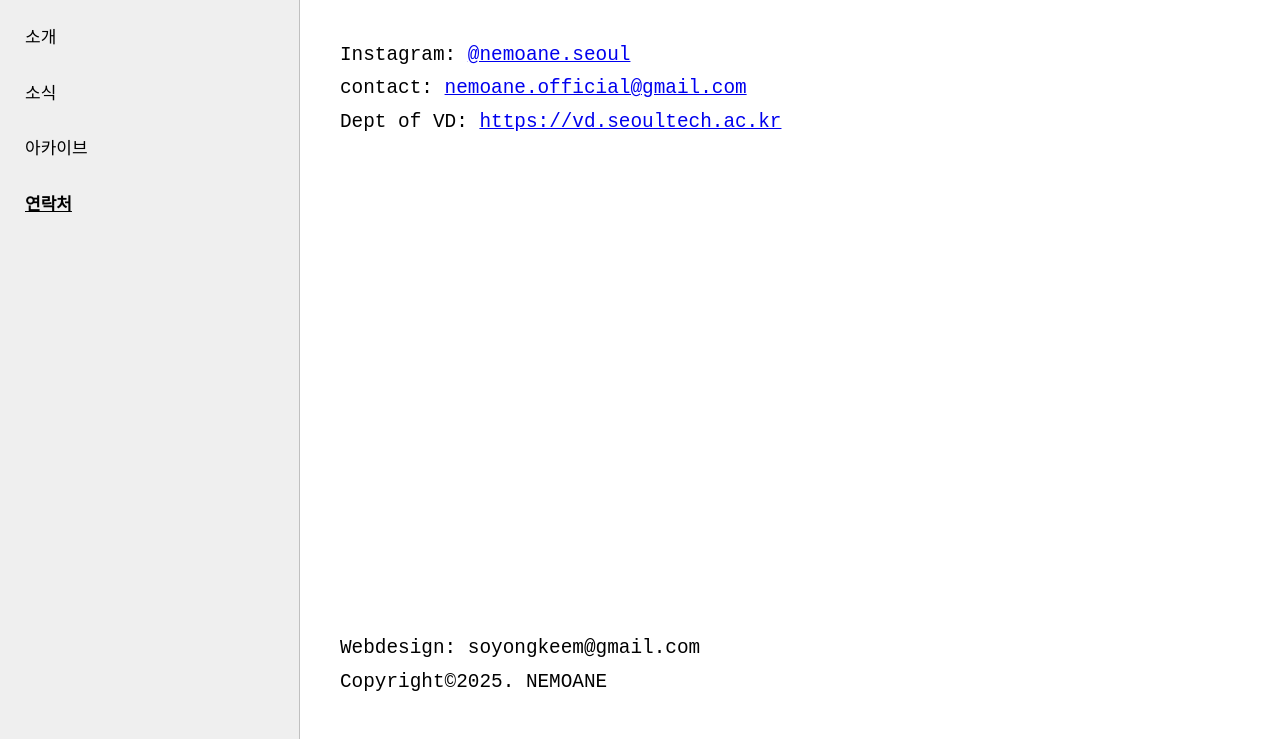
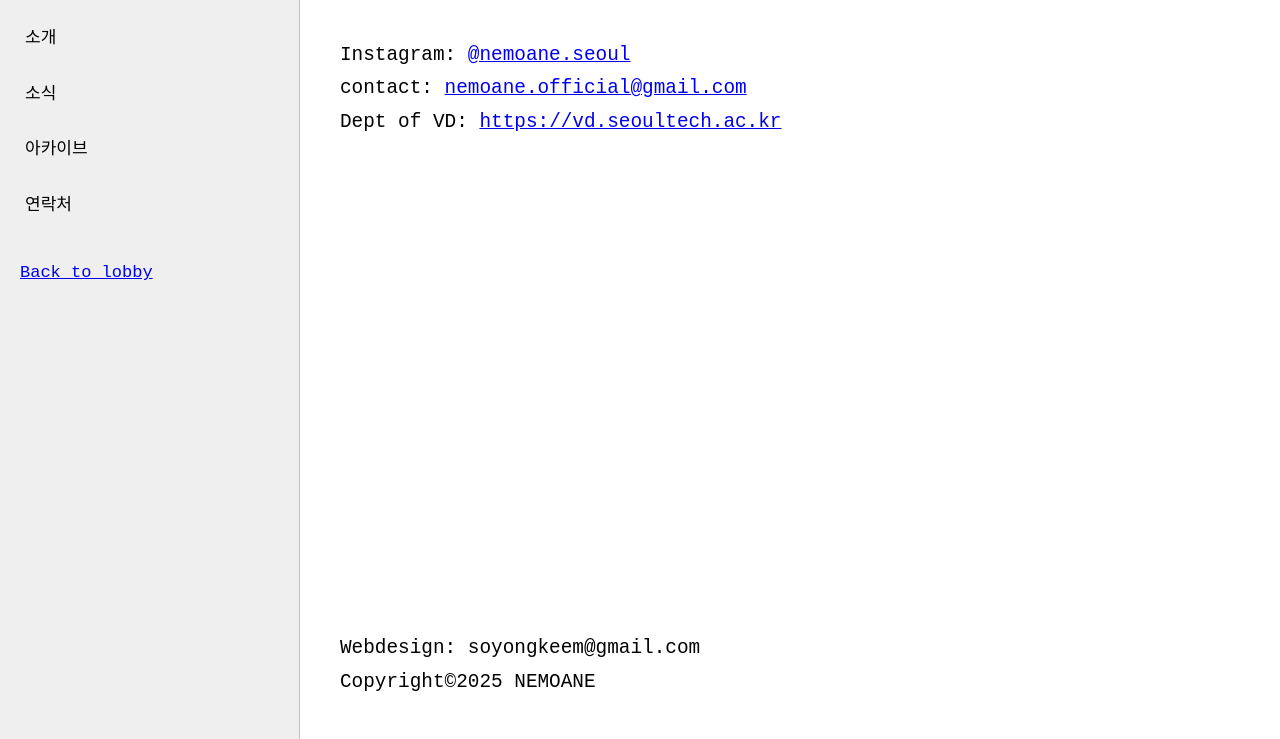
Before and after one commit to soyongkeem/0702-nemoane-web, a plain HTML site: page contact.html in a window 1280 px wide. Shown: the part 61-800 px from the top of the page. Drawn offline with Linux system fonts and the light colour scheme; a web font is replaced by a local one.

Commit message:
Update contact.html

```diff
--- a/contact.html
+++ b/contact.html
@@ -22,9 +22,13 @@
         <li><a href="about.html">소개</a></li>
         <li><a href="news.html">소식</a></li>
         <li><a href="archive.html">아카이브</a></li>
-            <li><a href="contact.html" class="active">연락처</a></li>
+        <li><a href="contact.html">연락처</a></li>
     </ul>
+    <div class="back-to-lobby">
+        <a href="index.html">Back to lobby</a>
     </div>
+</div>
+
 
 <div class="content">
     <span style="font-size: 1.14em;">
@@ -38,7 +42,7 @@
 <div class="bottom-text">
     <span style="font-size: 1.14em;">
     Webdesign: soyongkeem@gmail.com<br>
-    Copyright©2025. NEMOANE</span>
+    Copyright©2025 NEMOANE</span>
 </div>
 
 </body>
```
Lines whose indentation alone changed are shown as unchanged.
